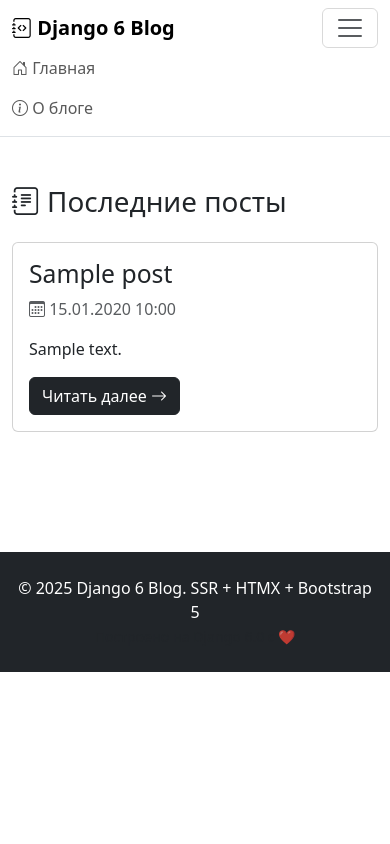
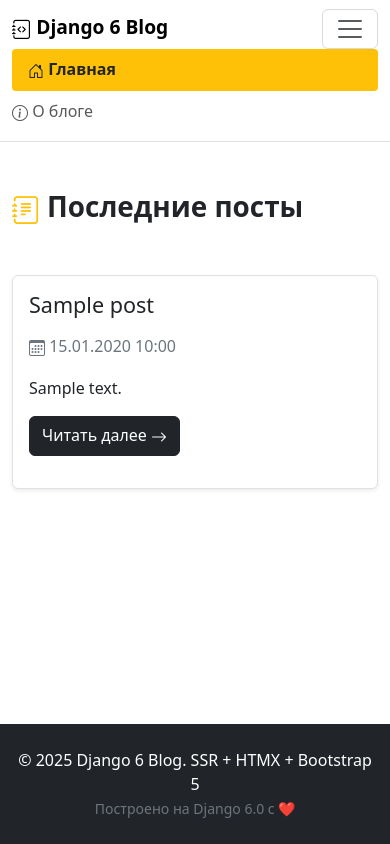
Before and after one commit to VladimirMonin/django_6_blog, a Django app: page / in a window 390 px wide, after a click that opens the changed part. Run offline with Django 5.2, Linux system fonts and the light colour scheme; tables that the repository leaves empty hold one stand-in row (values such as "Sample post").

Commit message:
phase 1.5 feat: Добавлена кастомная стилизация и улучшен UX - Создан static/css/style.css с кастомными стилями - Реализована цветовая схема: белый фон, черные кнопки, желтые акценты - Добавлены CSS-переменные для управления цветами проекта - Реализовано активное состояние навигации с желтым акцентом (класс active) - Добавлены hover-эффекты для карточек постов (трансформация и тени) - Улучшены hover-эффекты для кнопок (подъем и тени) - Добавлены плавные CSS-переходы (transition) для всех интерактивных элементов - Улучшена типографика в post_detail.html (font-size: 1.1rem, line-height: 1.8) - Центрирование контента детального просмотра (col-lg-8) - Добавлены классы для акцентного желтого цвета (.text-accent, .bg-accent) - Использован display-5 для заголовков постов - Добавлен класс shadow-sm для карточек - Улучшены отступы и spacing (g-4 для grid) - Добавлена адаптивная типографика для мобильных устройств - Реализована flexbox-структура для footer (margin-top: auto) - Добавлена плавная прокрутка (scroll-behavior: smooth) - Улучшена читаемость с помощью увеличенного line-height - Подключен style.css в base.html через {% static %} - Определено активное состояние через request.resolver_match.url_name

```diff
--- /dev/null
+++ b/static/css/style.css
@@ -0,0 +1,141 @@
+/*
+ * Django 6 Blog - Кастомные стили
+ *
+ * Цветовая схема:
+ * - Белый фон (#ffffff)
+ * - Черные кнопки (Bootstrap dark)
+ * - Желтые акценты (Bootstrap warning)
+ */
+
+:root {
+    --accent-yellow: #ffc107;
+    --accent-yellow-hover: #ffcd39;
+    --text-dark: #212529;
+    --text-muted: #6c757d;
+}
+
+/* Общие стили */
+body {
+    background-color: #ffffff;
+    color: var(--text-dark);
+    min-height: 100vh;
+    display: flex;
+    flex-direction: column;
+}
+
+main {
+    flex: 1;
+}
+
+/* Навигация */
+.navbar-brand {
+    font-weight: 700;
+    font-size: 1.5rem;
+}
+
+.nav-link.active {
+    background-color: var(--accent-yellow) !important;
+    color: var(--text-dark) !important;
+    border-radius: 0.25rem;
+    padding: 0.5rem 1rem !important;
+    font-weight: 600;
+}
+
+.nav-link {
+    transition: all 0.2s ease;
+}
+
+.nav-link:hover:not(.active) {
+    background-color: rgba(255, 193, 7, 0.1);
+    border-radius: 0.25rem;
+}
+
+/* Карточки постов */
+.card {
+    border: 1px solid #dee2e6;
+    transition: transform 0.2s ease, box-shadow 0.2s ease;
+}
+
+.card:hover {
+    transform: translateY(-4px);
+    box-shadow: 0 4px 12px rgba(0, 0, 0, 0.1);
+}
+
+.card-title a {
+    color: var(--text-dark);
+    transition: color 0.2s ease;
+}
+
+.card-title a:hover {
+    color: var(--accent-yellow);
+}
+
+/* Кнопки */
+.btn-dark {
+    background-color: var(--text-dark);
+    border-color: var(--text-dark);
+    transition: all 0.2s ease;
+}
+
+.btn-dark:hover {
+    background-color: #000000;
+    border-color: #000000;
+    transform: translateY(-2px);
+    box-shadow: 0 4px 8px rgba(0, 0, 0, 0.2);
+}
+
+/* Детальный просмотр поста */
+.post-content {
+    font-size: 1.1rem;
+    line-height: 1.8;
+    color: var(--text-dark);
+}
+
+.post-content p {
+    margin-bottom: 1.5rem;
+}
+
+article h1 {
+    font-weight: 700;
+    margin-bottom: 1.5rem;
+}
+
+/* Footer */
+footer {
+    margin-top: auto;
+}
+
+/* Акценты */
+.text-accent {
+    color: var(--accent-yellow);
+}
+
+.bg-accent {
+    background-color: var(--accent-yellow);
+}
+
+/* Адаптивность */
+@media (max-width: 768px) {
+    .navbar-brand {
+        font-size: 1.2rem;
+    }
+
+    .card {
+        margin-bottom: 1rem;
+    }
+}
+
+/* Плавная прокрутка */
+html {
+    scroll-behavior: smooth;
+}
+
+/* Улучшенная читаемость */
+.text-muted {
+    color: var(--text-muted) !important;
+}
+
+/* Иконки */
+.bi {
+    vertical-align: -0.125em;
+}
--- a/templates/base.html
+++ b/templates/base.html
@@ -11,6 +11,9 @@
 
     {# Bootstrap Icons #}
     <link rel="stylesheet" href="https://cdn.jsdelivr.net/npm/bootstrap-icons@1.11.3/font/bootstrap-icons.min.css">
+
+    {# Кастомные стили #}
+    <link rel="stylesheet" href="{% static 'css/style.css' %}">
 
     {# Дополнительные стили #}
     {% block extra_css %}{% endblock %}
@@ -29,12 +32,14 @@
                 <div class="collapse navbar-collapse" id="navbarNav">
                     <ul class="navbar-nav ms-auto">
                         <li class="nav-item">
-                            <a class="nav-link" href="{% url 'post_list' %}">
+                            <a class="nav-link {% if request.resolver_match.url_name == 'post_list' %}active{% endif %}"
+                               href="{% url 'post_list' %}">
                                 <i class="bi bi-house-door"></i> Главная
                             </a>
                         </li>
                         <li class="nav-item">
-                            <a class="nav-link" href="{% url 'about' %}">
+                            <a class="nav-link {% if request.resolver_match.url_name == 'about' %}active{% endif %}"
+                               href="{% url 'about' %}">
                                 <i class="bi bi-info-circle"></i> О блоге
                             </a>
                         </li>
--- a/templates/blog/post_list.html
+++ b/templates/blog/post_list.html
@@ -4,22 +4,22 @@
 
 {% block content %}
 <div class="container py-5">
-    <h1 class="mb-4">
-        <i class="bi bi-journal-text"></i> Последние посты
+    <h1 class="mb-5 fw-bold">
+        <i class="bi bi-journal-text text-accent"></i> Последние посты
     </h1>
 
     {% if posts %}
-        <div class="row">
+        <div class="row row-cols-1 g-4">
             {% for post in posts %}
-                <div class="col-12 mb-4">
-                    <div class="card">
+                <div class="col">
+                    <div class="card h-100 shadow-sm">
                         <div class="card-body">
-                            <h2 class="card-title">
-                                <a href="{% url 'post_detail' post.pk %}" class="text-decoration-none text-dark">
+                            <h2 class="card-title h4 mb-3">
+                                <a href="{% url 'post_detail' post.pk %}" class="text-decoration-none">
                                     {{ post.title }}
                                 </a>
                             </h2>
-                            <p class="text-muted">
+                            <p class="text-muted mb-3">
                                 <i class="bi bi-calendar3"></i> {{ post.created_at|date:"d.m.Y H:i" }}
                             </p>
                             <p class="card-text">
```
Also changed, not shown: templates/blog/post_detail.html (+12 -5 lines).
